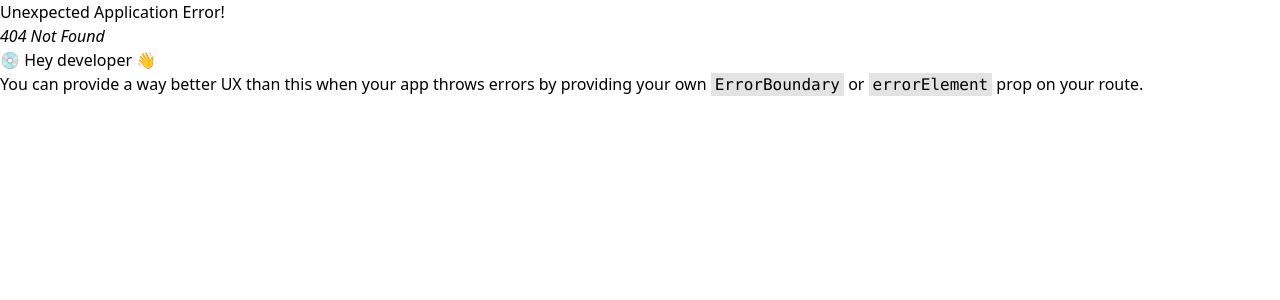
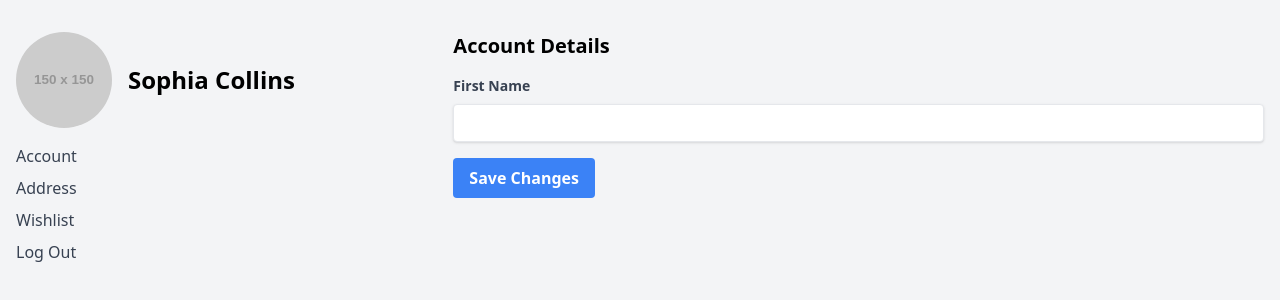
Before and after one commit to AngelaPetreska/e-commerce-store, a React (Vite) app in the folder e-commerce-store-project/: page /account in a window 1280 px wide. Before the commit this address had no page. Shown: the top 300 px of the page. Built offline with nearby package versions, Linux system fonts and the light colour scheme.

Commit message:
MyAccountPage.jsx was updated

```diff
--- /dev/null
+++ b/e-commerce-store-project/src/components/MyAccountPage.jsx
@@ -0,0 +1,65 @@
+import React, { useState } from 'react';
+
+function AccountPage() {
+  const [formData, setFormData] = useState({
+    firstName: '',
+    lastName: '',
+    displayName: '',
+    email: '',
+    oldPassword: '',
+    newPassword: '',
+    confirmPassword: '',
+  });
+
+  const handleChange = (e) => {
+    setFormData({
+      ...formData,
+      [e.target.name]: e.target.value,
+    });
+  };
+
+  const handleSubmit = (e) => {
+    e.preventDefault();
+    // Handle form submission logic here (e.g., API calls, validation)
+    console.log(formData);
+  };
+
+  return (
+    <div className="bg-gray-100 min-h-screen">
+      <div className="container mx-auto px-4 py-8">
+        <div className="flex flex-col md:flex-row">
+          <div className="md:w-1/3">
+            <div className="flex items-center mb-4">
+              <img src="https://via.placeholder.com/150" alt="Profile Picture" className="w-24 h-24 rounded-full mr-4" />
+              <h1 className="text-2xl font-bold">Sophia Collins</h1>
+            </div>
+            <ul className="list-none">
+              <li className="mb-2"><a href="#" className="text-gray-700 hover:text-blue-500">Account</a></li>
+              <li className="mb-2"><a href="#" className="text-gray-700 hover:text-blue-500">Address</a></li>
+              <li className="mb-2"><a href="#" className="text-gray-700 hover:text-blue-500">Wishlist</a></li>
+              <li><a href="#" className="text-gray-700 hover:text-blue-500">Log Out</a></li>
+            </ul>
+          </div>
+
+          <div className="md:w-2/3 md:ml-8">
+            <h2 className="text-xl font-bold mb-4">Account Details</h2>
+            <form onSubmit={handleSubmit}>
+              <div className="mb-4">
+                <label htmlFor="firstName" className="block text-gray-700 text-sm font-bold mb-2">First Name</label>
+                <input type="text" id="firstName" name="firstName" value={formData.firstName} onChange={handleChange} className="shadow appearance-none border rounded w-full py-2 px-3 text-gray-700 leading-tight focus:outline-none focus:shadow-outline" />
+              </div>
+
+              {/* Similar input fields for last name, display name, email, old password, new password, and confirm password */}
+
+              <div className="mb-4">
+                <button type="submit" className="bg-blue-500 hover:bg-blue-700 text-white font-bold py-2 px-4 rounded">Save Changes</button>
+              </div>
+            </form>
+          </div>
+        </div>
+      </div>
+    </div>
+  );
+}
+
+export default AccountPage;
--- a/e-commerce-store-project/src/components/NavigationBar.jsx
+++ b/e-commerce-store-project/src/components/NavigationBar.jsx
@@ -35,11 +35,12 @@ function NavigationBar() {
             <Link to={`/products/${category}`}>{category}</Link>
           </li>
         ))}
+        <Link to="/contact-us">Contact Us</Link>
       </ul>
       <div className="flex flex-row items-center gap-x-4">
-      <SearchIcon />
-      <UserIcon />
-      <CartIcon />
+      <button><SearchIcon /></button>
+      <Link to="/account"><button><UserIcon /></button></Link>
+      <button><CartIcon /></button>
       </div>
     </nav>
   );
--- a/e-commerce-store-project/src/main.jsx
+++ b/e-commerce-store-project/src/main.jsx
@@ -6,6 +6,8 @@ import HomePage from "./components/HomePage.jsx";
 import ProductPage from "./components/ProductPage.jsx";
 import ProductListingPage from "./components/ProductListingPage.jsx";
 import ContactUsPage from "./components/ContactUsPage.jsx";
+import MyAccountPage from "./components/MyAccountPage.jsx";
+// MY ACCOUNT PAGE
 import CheckoutPage from './components/CheckoutPage.jsx';
 
 const router = createBrowserRouter([
@@ -27,6 +29,10 @@ const router = createBrowserRouter([
     element: <ContactUsPage />,
   },
   {
+    path: "/account",
+    element: <MyAccountPage />,
+  },
+  {
     path: "/checkout",
     element: <CheckoutPage />,
   },
```
